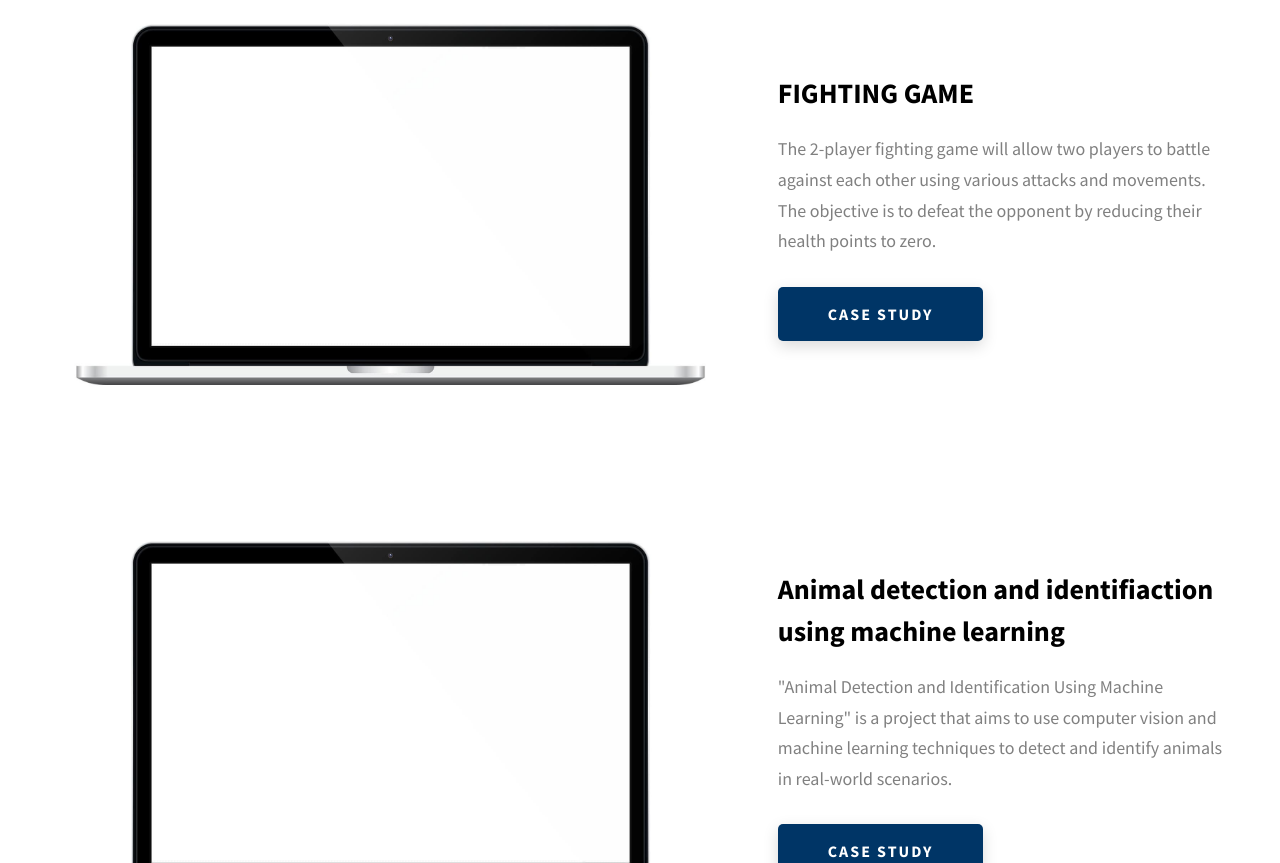
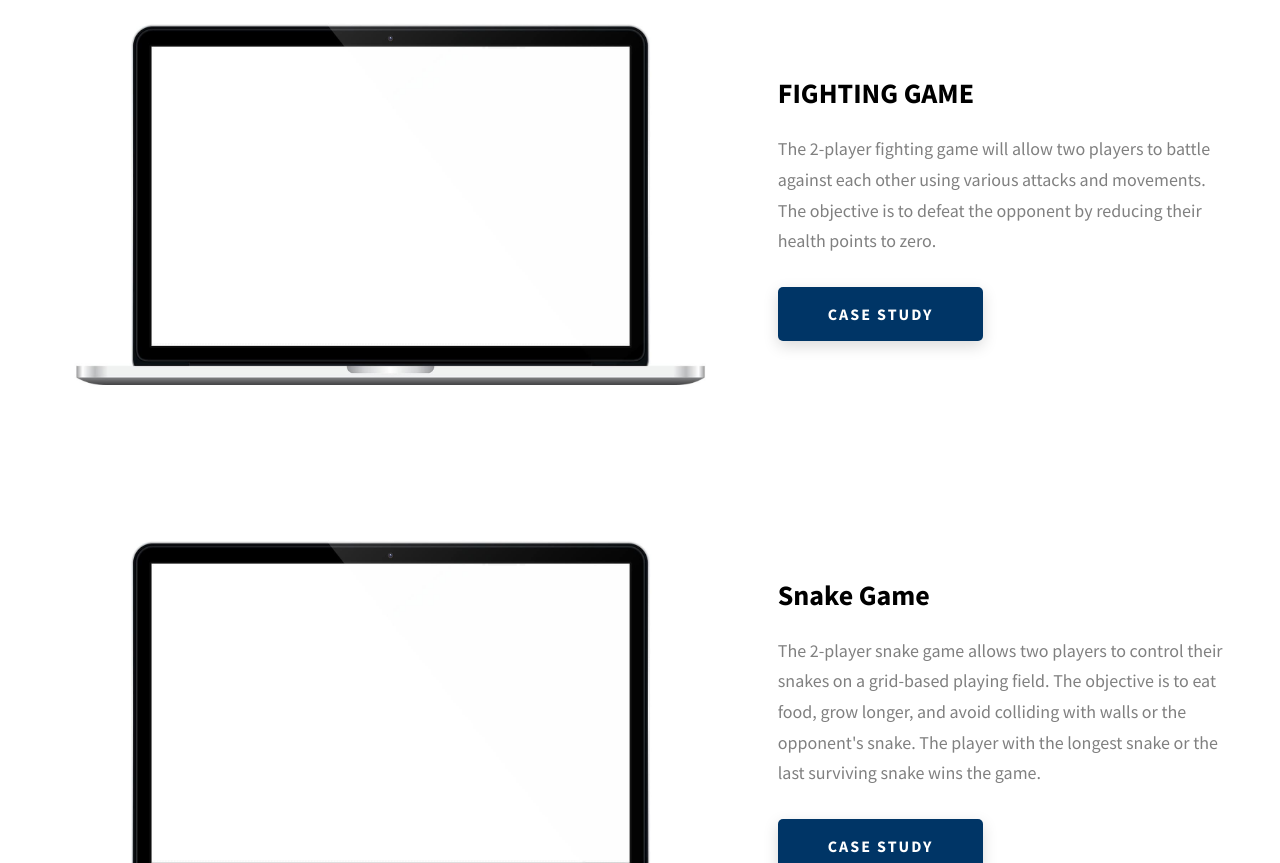
Before and after one commit to shubhanshu74156/Dopefolio, a website: page index.html in a window 1280 px wide. Shown: the part 2974-3837 px from the top of the page. Drawn offline with Linux system fonts and the light colour scheme.

Commit message:
Update index.html

```diff
--- a/index.html
+++ b/index.html
@@ -155,7 +155,7 @@
               <div class="skills__skill">HTML</div>
               <div class="skills__skill">CSS</div>
               <div class="skills__skill">JavaScript</div>
-              <div class="skills__skill">React</div>
+              <div class="skills__skill">Reactjs</div>
               <div class="skills__skill">SASS</div>
               <div class="skills__skill">GIT</div>
               <div class="skills__skill">SQL</div>
@@ -250,9 +250,9 @@
               />
             </div>
             <div class="projects__row-content">
-              <h3 class="projects__row-content-title">Animal detection and identifiaction using machine learning</h3>
+              <h3 class="projects__row-content-title">Snake Game</h3>
               <p class="projects__row-content-desc">
-                "Animal Detection and Identification Using Machine Learning" is a project that aims to use computer vision and machine learning techniques to detect and identify animals in real-world scenarios.
+                The 2-player snake game allows two players to control their snakes on a grid-based playing field. The objective is to eat food, grow longer, and avoid colliding with walls or the opponent's snake. The player with the longest snake or the last surviving snake wins the game.
               </p>
               <a
                 href="./project-3.html"
```
